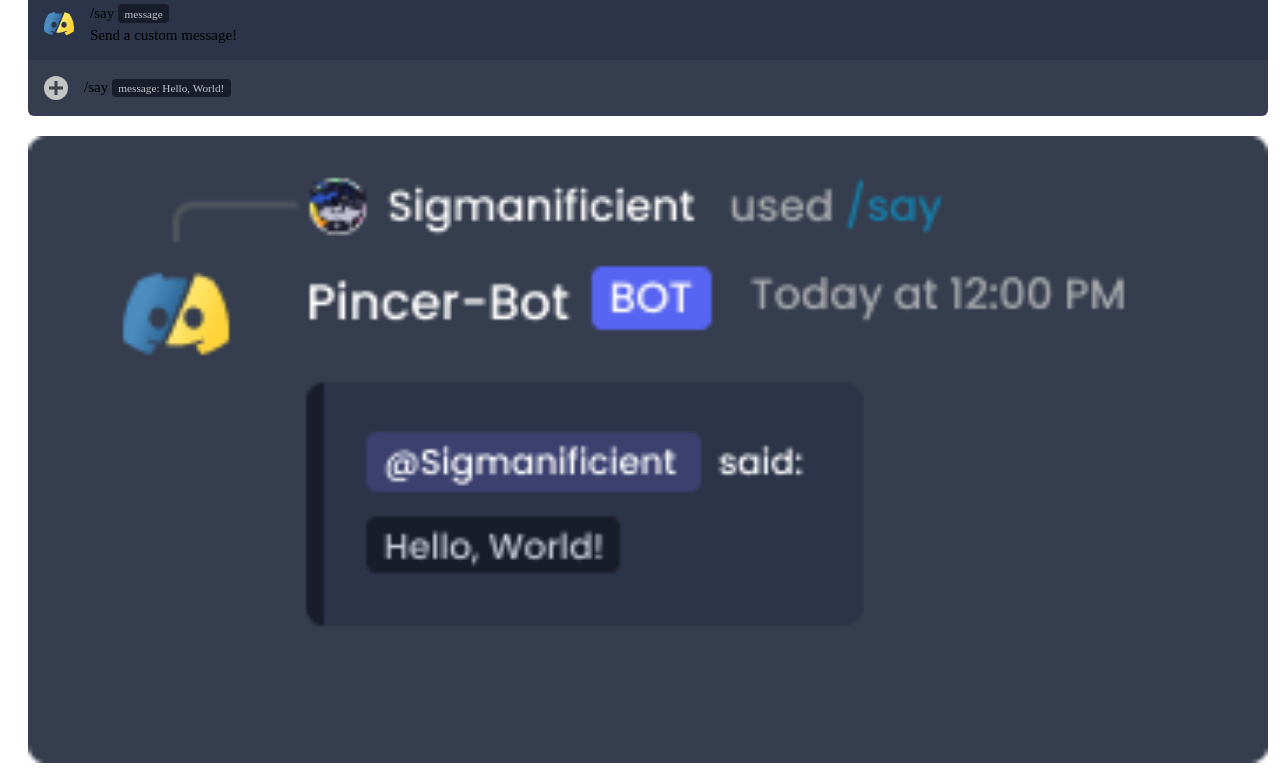
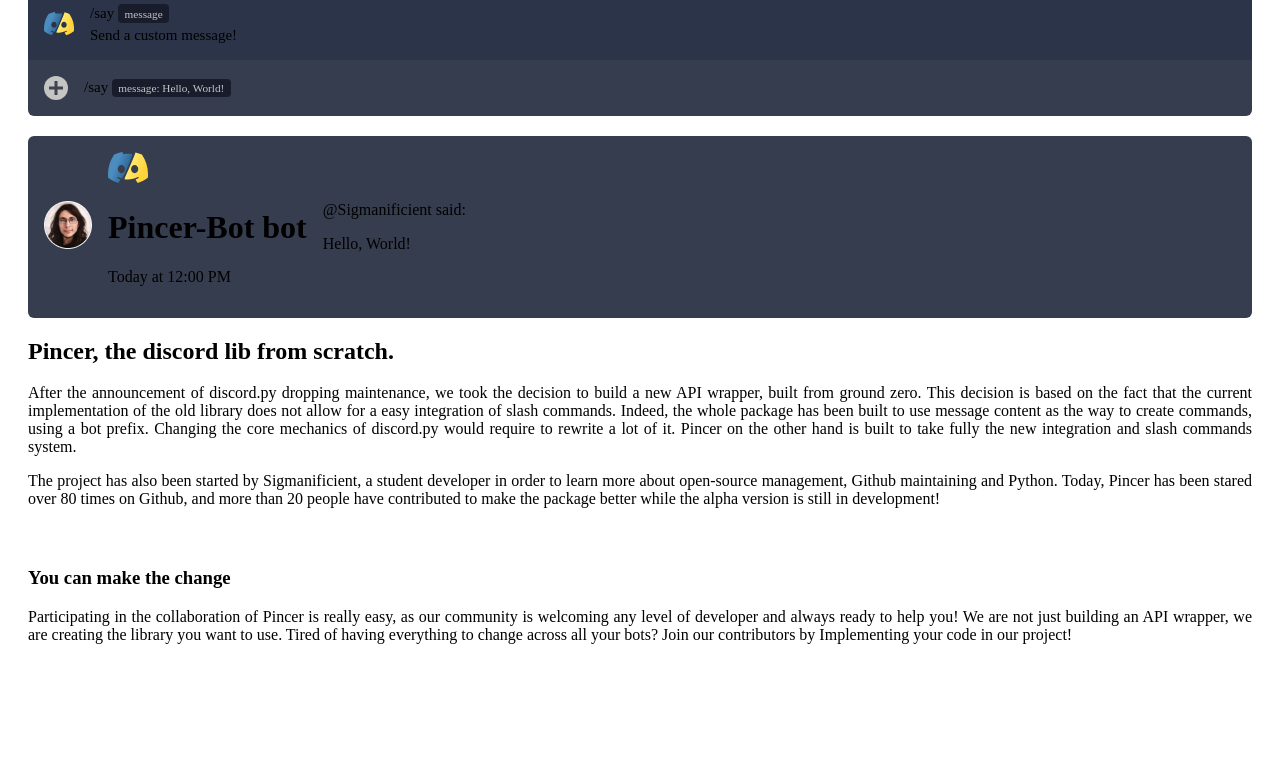
Before and after one commit to Pincer-org/.dev, a Vue app: page / in a window 1280 px wide. Shown: the part 2520-3291 px from the top of the page. Built offline with nearby package versions, Linux system fonts and the light colour scheme; the HTML template or start-up script is replaced by a standard one.

Commit message:
:construction: WIP embed

```diff
--- a/src/components/Header.vue
+++ b/src/components/Header.vue
@@ -96,6 +96,10 @@
 
         path {
           transition: all 0.3s ease;
+
+          &:nth-child(3) {
+            transform-origin: bottom left;
+          }
         }
       }
 
@@ -115,7 +119,6 @@
           }
 
           &:nth-child(3) {
-            transform-origin: bottom left;
             transform: rotate(-45deg) translateY(-1.5px) translateX(0.5px);
           }
         }
--- a/src/components/Hero.vue
+++ b/src/components/Hero.vue
@@ -4,6 +4,7 @@
 
   import BlockCode from './demo/BlockCode.vue'
   import Command from "./demo/Command.vue";
+  import Embed from "./demo/Embed.vue";
 </script>
 <template>
   <div class="hero">
@@ -131,7 +132,7 @@
     <div class="right">
       <BlockCode />
       <Command />
-      <img src="img/command_output.png" alt="The result of the /say command.">
+      <Embed/>
     </div>
   </div>
 </template>
--- /dev/null
+++ b/src/components/demo/Embed.vue
@@ -0,0 +1,30 @@
+<template>
+  <div class="embed-container">
+    <div class="author">
+      <line></line>
+      <img src="/img/sigma.png" alt="author' profile picture">
+    </div>
+    <div class="sender">
+        <img src="/icon.svg" alt="Pincer logo">
+        <h1>Pincer-Bot <span class="badge">bot</span></h1>
+        <p>Today at 12:00 PM</p>
+    </div>
+    <div class="embed">
+      <p><span class="ping">@Sigmanificient</span> said:</p>
+      <p><span class="block">Hello, World!</span></p>
+    </div>
+  </div>
+</template>
+<style scoped>
+  .embed-container {
+    background: #363D4E;
+    border-radius: 6px;
+
+    display: flex;
+    align-items: center;
+    justify-content: flex-start;
+    padding: 1rem;
+    gap: 1rem;
+
+  }
+</style>
```
Also changed, not shown: public/img/Template3.png (added), src/App.vue (line endings or trailing spaces).
